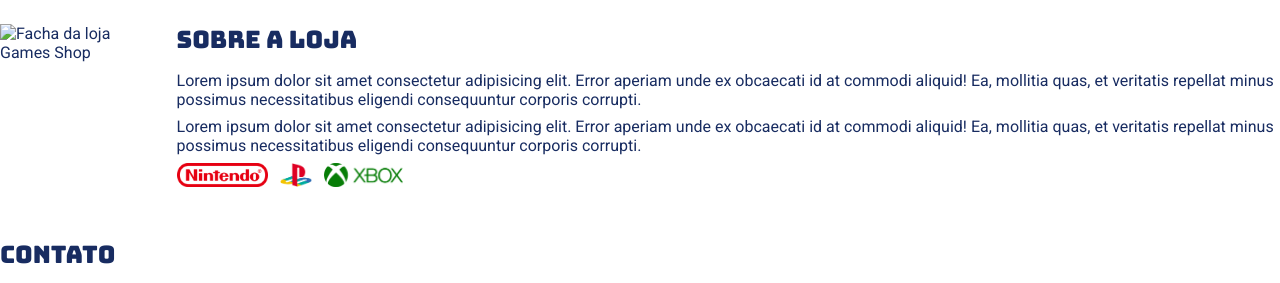
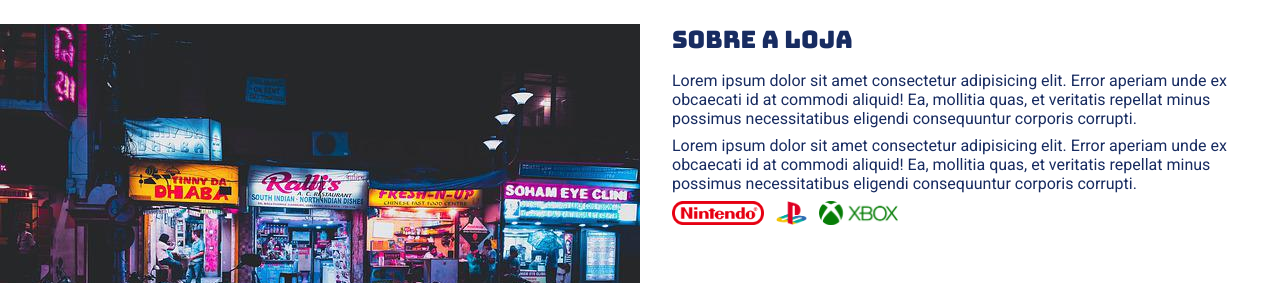
Before and after one commit to HenriqueSchneiderAlmeida/LojaGames, a plain HTML site: page index.html in a window 1280 px wide. Shown: the part 75-358 px from the top of the page. Drawn offline with Linux system fonts and the light colour scheme.

Commit message:
index src fachada

```diff
--- a/index.html
+++ b/index.html
@@ -26,7 +26,7 @@
     </header>
     <section id="loja">
         <div class="conteiner">
-            <img class="fachada" src="./imagens/fachada.jfif" alt="Facha da loja Games Shop"/>
+            <img class="fachada" src="./imagens/fachada.jpg" alt="Facha da loja Games Shop"/>
             <div>
                 <h2>Sobre a loja</h2>
                 <p>
```
